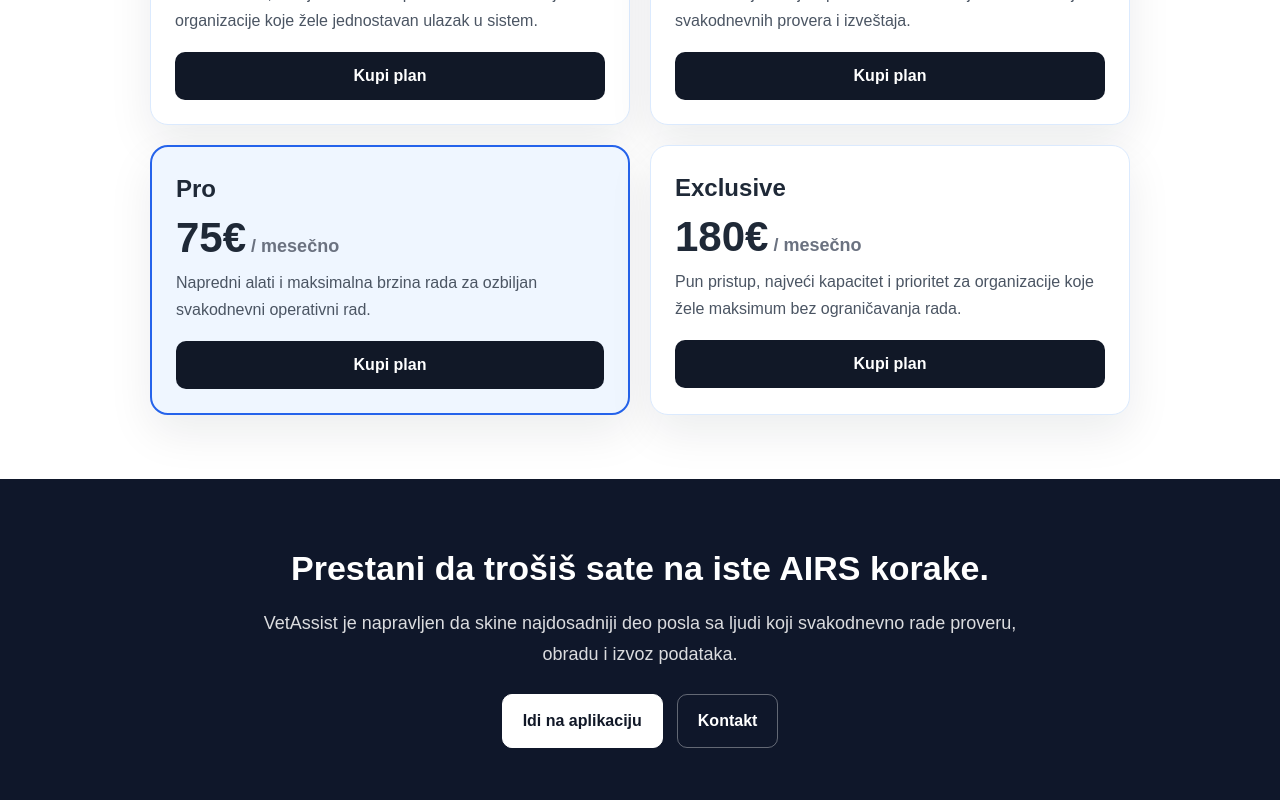
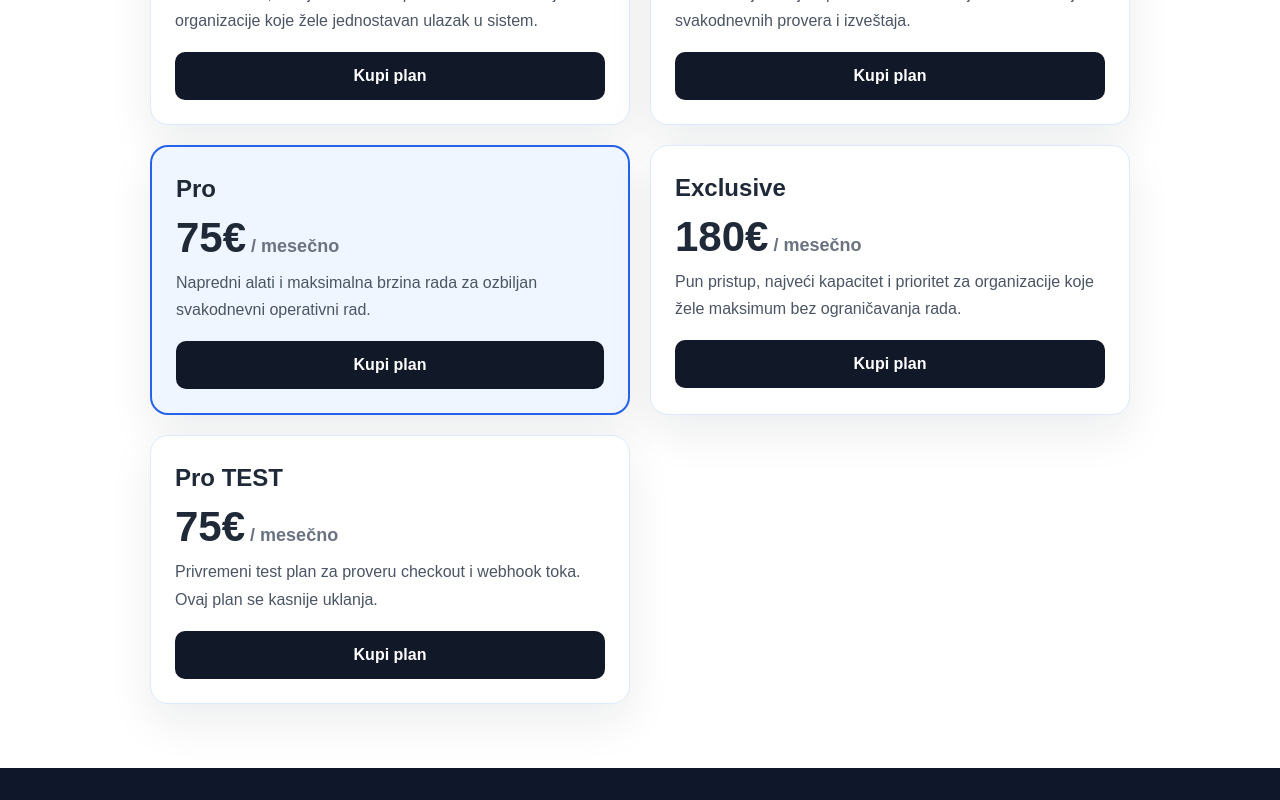
Before and after one commit to vladimirsapundzic85/vetasist-app, a Next.js app: page / in a window 1280 px wide. Shown: the part 1709-2509 px from the top of the page. Built offline with nearby package versions, Linux system fonts and the light colour scheme.

Commit message:
Update page.tsx

```diff
--- a/app/page.tsx
+++ b/app/page.tsx
@@ -324,8 +324,7 @@ export default function HomePage() {
               gap: 20,
               marginTop: 20,
             }}
-          >
-            {[
+          >{[
   {
     id: 'basic',
     name: 'Basic',
@@ -350,6 +349,12 @@ export default function HomePage() {
     name: 'Exclusive',
     price: '180€',
     desc: 'Pun pristup, najveći kapacitet i prioritet za organizacije koje žele maksimum bez ograničavanja rada.',
+  },
+  {
+    id: 'pro_test',
+    name: 'Pro TEST',
+    price: '75€',
+    desc: 'Privremeni test plan za proveru checkout i webhook toka. Ovaj plan se kasnije uklanja.',
   },
 ].map((plan) => (
               <div
```
Lines whose indentation alone changed are shown as unchanged.
